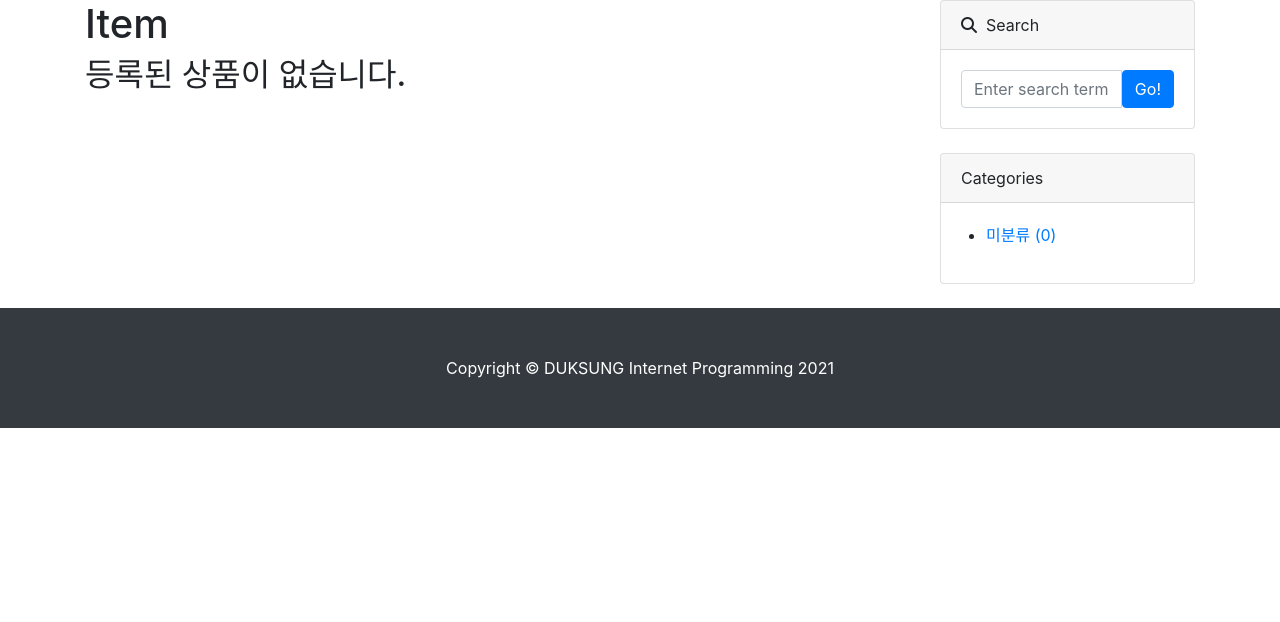
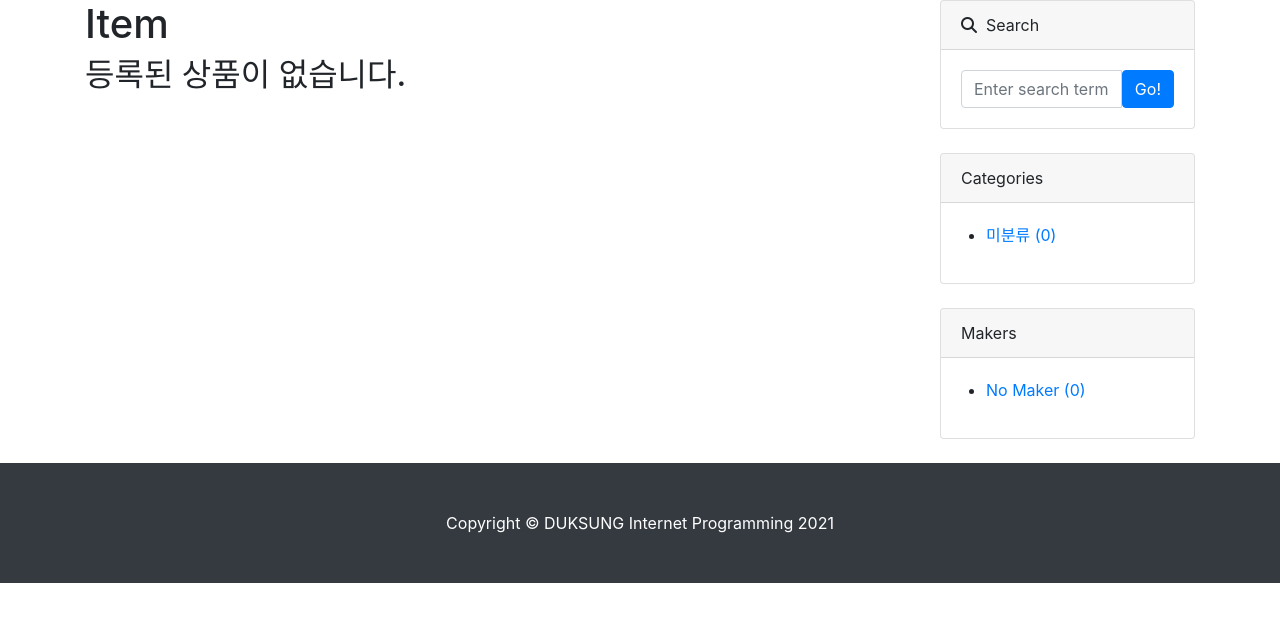
Before and after one commit to C0012S/InternetProgramming_Project, a Django app: page /mall/ in a window 1280 px wide. Shown: the part 72-694 px from the top of the page. Run offline with Django 4.2, Linux system fonts and the light colour scheme; data that the repository does not hold is empty; some libraries are stand-ins or nearby versions.

Commit message:
상품 목록/상세 페이지에 Maker 카테고리 기능 추가하기

```diff
--- a/mall/admin.py
+++ b/mall/admin.py
@@ -1,5 +1,5 @@
 from django.contrib import admin
-from .models import Item, Category, Comment
+from .models import Item, Category, Comment, Maker
 
 # Register your models here.
 
@@ -10,3 +10,7 @@ class CategoryAdmin(admin.ModelAdmin):
 admin.site.register(Category, CategoryAdmin)
 
 admin.site.register(Comment)
+
+class MakerAdmin(admin.ModelAdmin):
+    prepopulated_fields = {'maker_slug':('maker_name',)}
+admin.site.register(Maker, MakerAdmin)
--- a/mall/templates/mall/base.html
+++ b/mall/templates/mall/base.html
@@ -2,7 +2,7 @@
 {% load static %}
 <html lang="ko">
 <head>
-    <title>{% block head_title %}Mall Item{% endblock %}</title>
+    <title>{% block head_title %}IP Mall Item{% endblock %}</title>
     <link href="{% static 'mall/bootstrap/bootstrap.min.css' %}" rel="stylesheet" type="text/css" media="screen">
     <script src="https://kit.fontawesome.com/96e208bb9a.js" crossorigin="anonymous"></script>
 </head>
@@ -44,6 +44,26 @@
                 </div>
             </div>
           </div>
+
+            <!-- Maker widget-->
+          <div class="card mb-4" id="makers-card">
+            <div class="card-header">
+                Makers
+            </div>
+            <div class="card-body">
+                <div class="row">
+                    <ul>
+                        {% for m in makers %}
+<!--                            <li><a href="http://127.0.0.1:8000/mall/maker/{{ m.maker_slug }}/">{{ m }} ({{ m.item_set.count }})</a></li> -->
+                            <li><a href="#!">{{ m }} ({{ m.item_set.count }})</a></li>
+                        {% endfor %}
+<!--                        <li><a href="http://127.0.0.1:8000/mall/maker/no_maker/">No Maker ({{ no_maker_item_count }})</a></li> -->
+                        <li><a href="#!">No Maker ({{ no_maker_item_count }})</a></li>
+                    </ul>
+                </div>
+            </div>
+          </div>
+
         </div>
       </div>
     </div>
--- a/mall/templates/mall/item_list.html
+++ b/mall/templates/mall/item_list.html
@@ -28,6 +28,13 @@
                         {% else %}
                             <span class="badge bg-secondary float-right">미분류</span>
                         {% endif %}
+
+                        {% if i.maker %}
+                            <span class="badge bg-warning float-right" style="margin:0px 10px">{{ i.maker }}</span>
+                        {% else %}
+                            <span class="badge bg-warning float-right" style="margin:0px 10px">No Maker</span>
+                        {% endif %}
+
                         <h2 class="card-title h4">{{ i.item_name }}</h2>
                         <p class="card-text">{{ i.item_explanation | truncatechars:100 }}</p>
                         <div class="small float-right text-primary" style="font-size:1.5em">{{ i.item_price }} 원</div>
--- a/mall/views.py
+++ b/mall/views.py
@@ -1,7 +1,7 @@
 from django.shortcuts import render, redirect
 from django.views.generic import ListView, DetailView, CreateView, UpdateView
 from django.contrib.auth.mixins import LoginRequiredMixin, UserPassesTestMixin
-from . models import Item, Category, Comment
+from . models import Item, Category, Comment, Maker
 from django.core.exceptions import PermissionDenied
 from . forms import CommentForm
 from django.shortcuts import get_object_or_404
@@ -70,6 +70,8 @@ class ItemList(ListView) :
         context = super(ItemList, self).get_context_data()
         context['categories'] = Category.objects.all()
         context['no_category_item_count'] = Item.objects.filter(category=None).count()
+        context['makers'] = Maker.objects.all()
+        context['no_maker_item_count'] = Item.objects.filter(maker=None).count()
         return context
 
 # item_list.html
@@ -82,6 +84,8 @@ class ItemDetail(DetailView) :
         context['categories'] = Category.objects.all()
         context['no_category_item_count'] = Item.objects.filter(category=None).count()
         context['comment_form'] = CommentForm
+        context['makers'] = Maker.objects.all()
+        context['no_maker_item_count'] = Item.objects.filter(maker=None).count()
         return context
 
 # item_detail.html
```
Also changed, not shown: mall/models.py (+12 -1 lines), mall/templates/mall/item_detail.html (+8 -1 lines).
